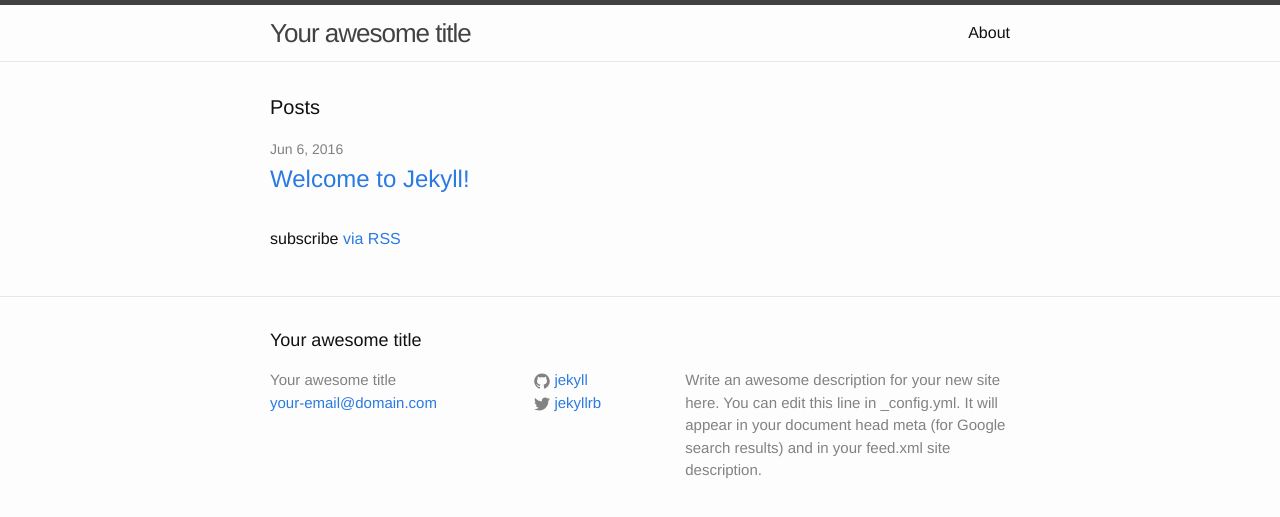
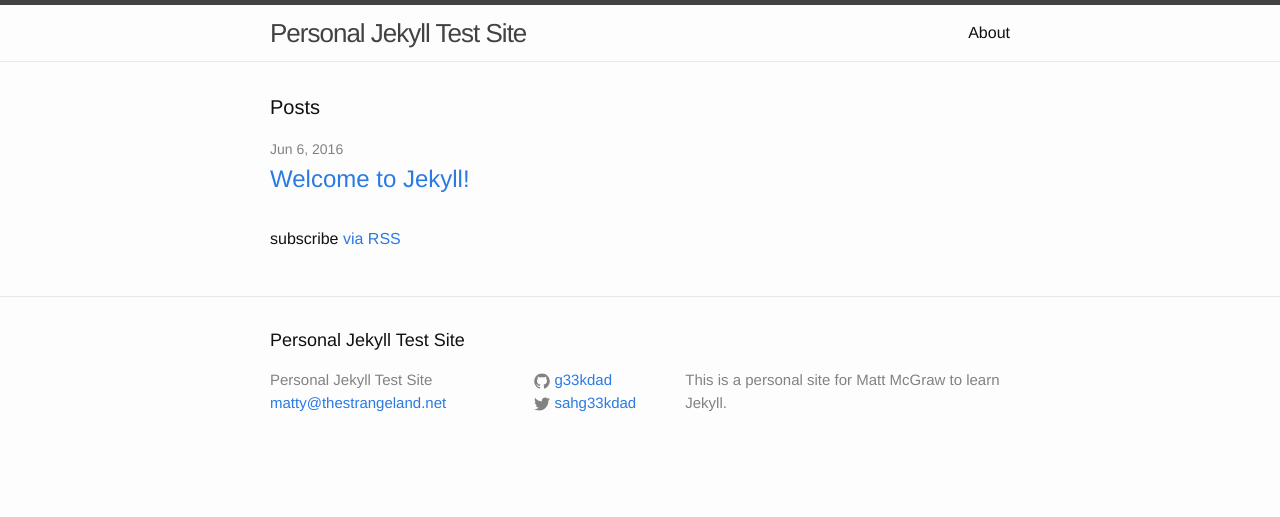
Before and after one commit to g33kdad/g33kdad.github.io, a Jekyll site: the page built from index.html, in a window 1280 px wide. Shown: the top 517 px of the page. Built offline with Jekyll 4.4.1, drawn with Linux system fonts in a browser that asks for light colours.

Commit message:
update _config.yaml

```diff
--- a/_config.yml
+++ b/_config.yml
@@ -6,16 +6,14 @@
 # 'jekyll serve'. If you change this file, please restart the server process.
 
 # Site settings
-title: Your awesome title
-email: your-email@domain.com
+title: Personal Jekyll Test Site
+email: matty@thestrangeland.net
 description: > # this means to ignore newlines until "baseurl:"
-  Write an awesome description for your new site here. You can edit this
-  line in _config.yml. It will appear in your document head meta (for
-  Google search results) and in your feed.xml site description.
+  This is a personal site for Matt McGraw to learn Jekyll.
 baseurl: "" # the subpath of your site, e.g. /blog
-url: "http://yourdomain.com" # the base hostname & protocol for your site
-twitter_username: jekyllrb
-github_username:  jekyll
+url: "http://g33kdad.github.io" # the base hostname & protocol for your site
+twitter_username: sahg33kdad
+github_username:  g33kdad
 
 # Build settings
 markdown: kramdown
```
